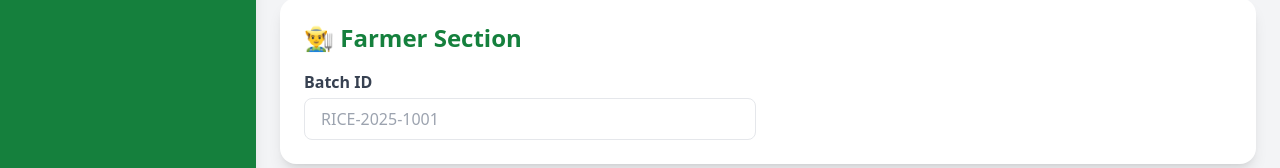
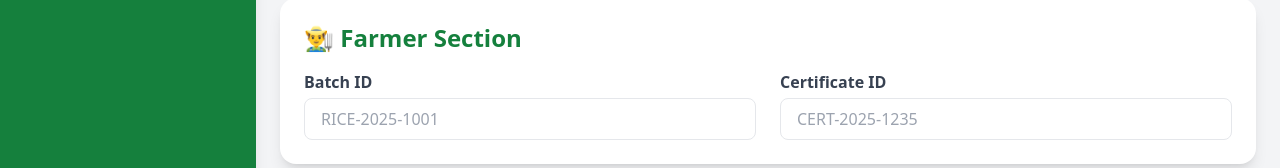
Before and after one commit to Ashiqur97/verification-of-farming-products-using-supply-chain, a React (Create React App) app: page / in a window 1280 px wide. Shown: the part 542-710 px from the top of the page. Built offline with nearby package versions, Linux system fonts and the light colour scheme.

Commit message:
frontend

```diff
--- a/src/components/farmer.js
+++ b/src/components/farmer.js
@@ -10,6 +10,12 @@ const farmer = ({active}) => {
           <input type="text" placeholder="RICE-2025-1001"
                  className="w-full border rounded-lg px-4 py-2 mt-1 focus:ring-2 focus:ring-green-400" />
         </div>
+
+           <div>
+          <label className="block text-gray-700 font-semibold">Certificate ID</label>
+          <input type="text" placeholder="CERT-2025-1235"
+                 className="w-full border rounded-lg px-4 py-2 mt-1 focus:ring-2 focus:ring-green-400" />
+        </div>
         </form>
     </section>
   )
```
